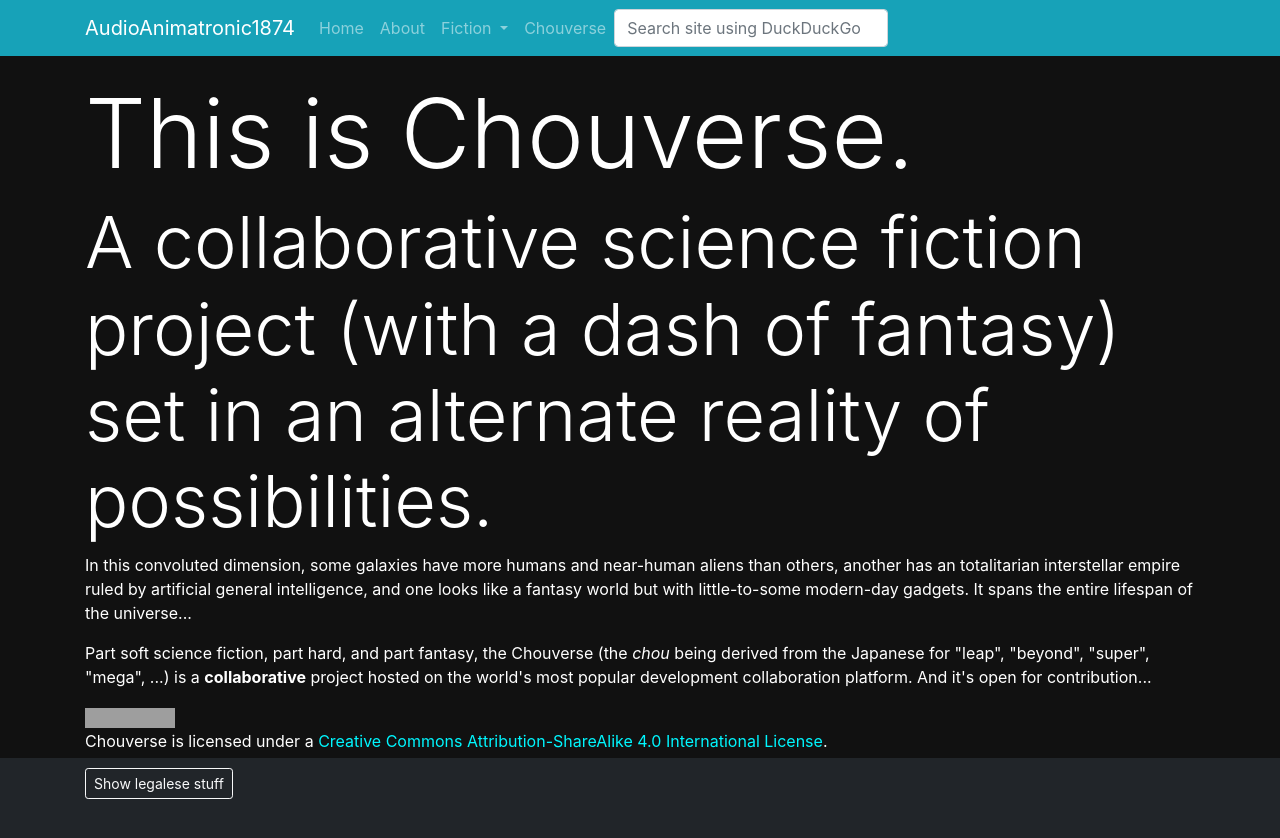
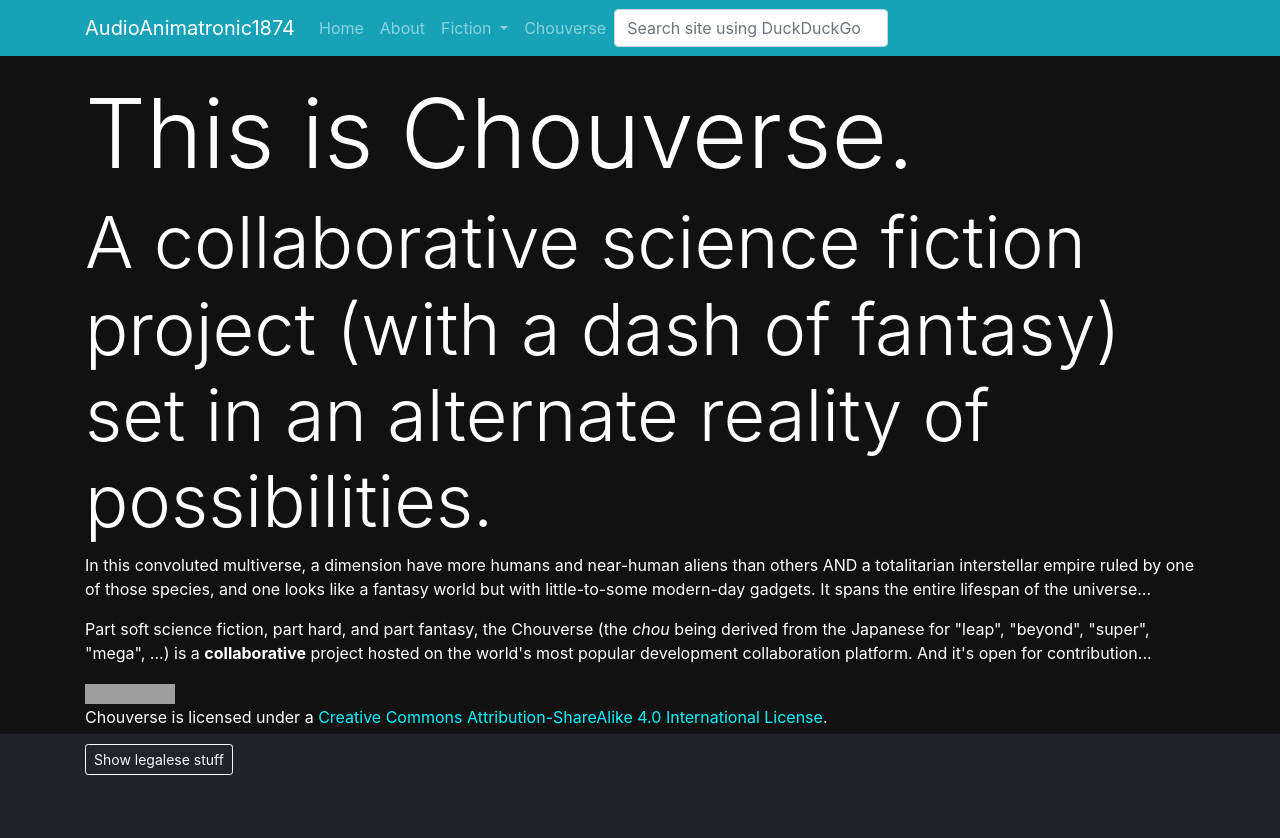
Before and after one commit to aa1874/aa1874site, a Jekyll site: the page built from chouverse.html, in a window 1280 px wide. Shown: the top 838 px of the page. Built offline with Jekyll 4.4.1, drawn with Linux system fonts in a browser that asks for light colours; nearby versions of some CDN libraries; some web fonts are replaced; grey boxes are pictures that could not be loaded.

Commit message:
Edit chouverse home

```diff
--- a/chouverse.html
+++ b/chouverse.html
@@ -8,6 +8,6 @@ title: Chouverse
 
 <h1 class="display-3">A collaborative science fiction project (with a dash of fantasy) set in an alternate reality of possibilities.</h1>
 
-<p>In this convoluted dimension, some galaxies have more humans and near-human aliens than others, another has an totalitarian interstellar empire ruled by artificial general intelligence, and one looks like a fantasy world but with little-to-some modern-day gadgets. It spans the entire lifespan of the universe...</p>
+<p>In this convoluted multiverse, a dimension have more humans and near-human aliens than others AND a totalitarian interstellar empire ruled by one of those species, and one looks like a fantasy world but with little-to-some modern-day gadgets. It spans the entire lifespan of the universe...</p>
 
 <p>Part soft science fiction, part hard, and part fantasy, the Chouverse (the <i>chou</i> being derived from the Japanese for "leap", "beyond", "super", "mega", ...) is a <b>collaborative</b> project hosted on the world's most popular development collaboration platform. And it's open for contribution...</p>
```
